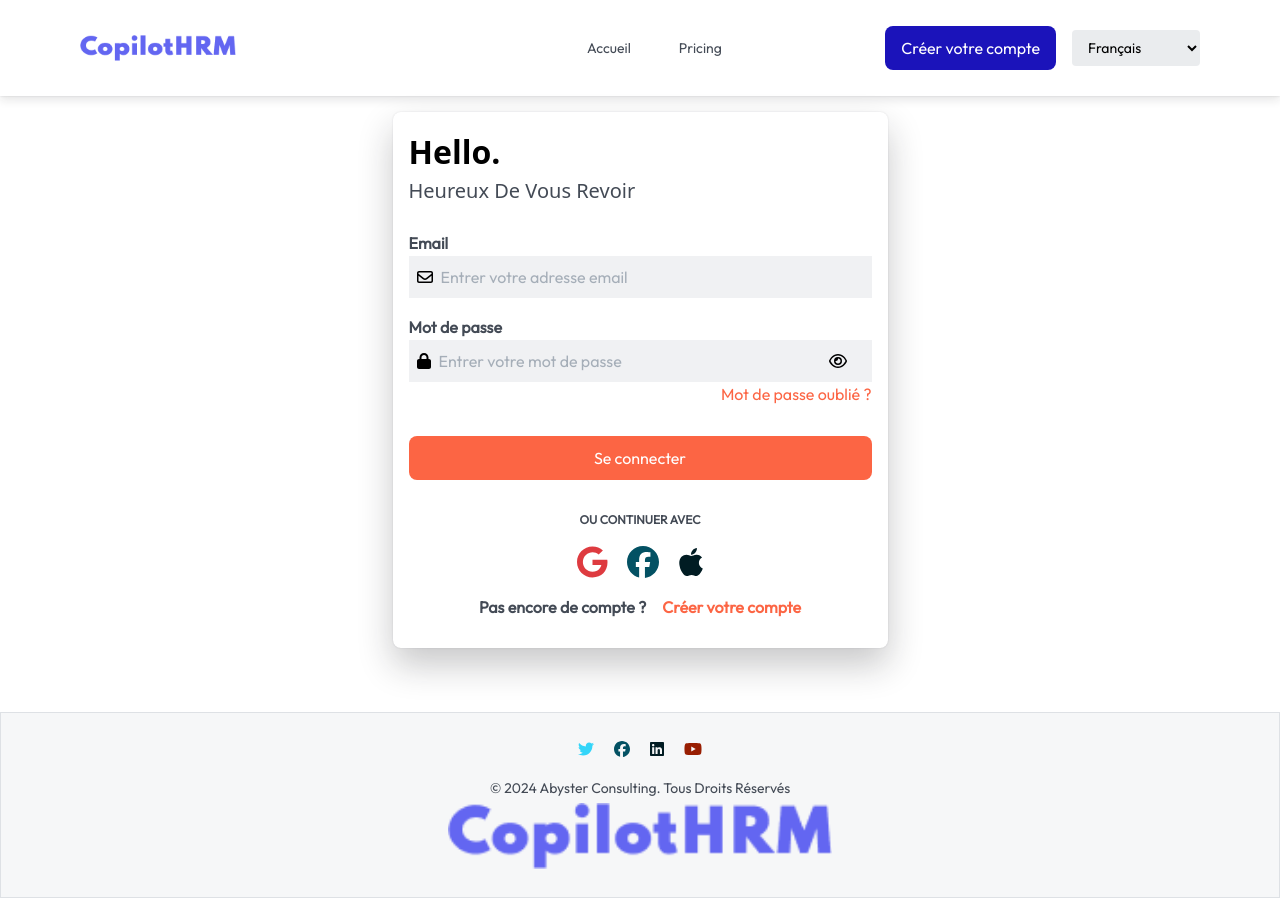
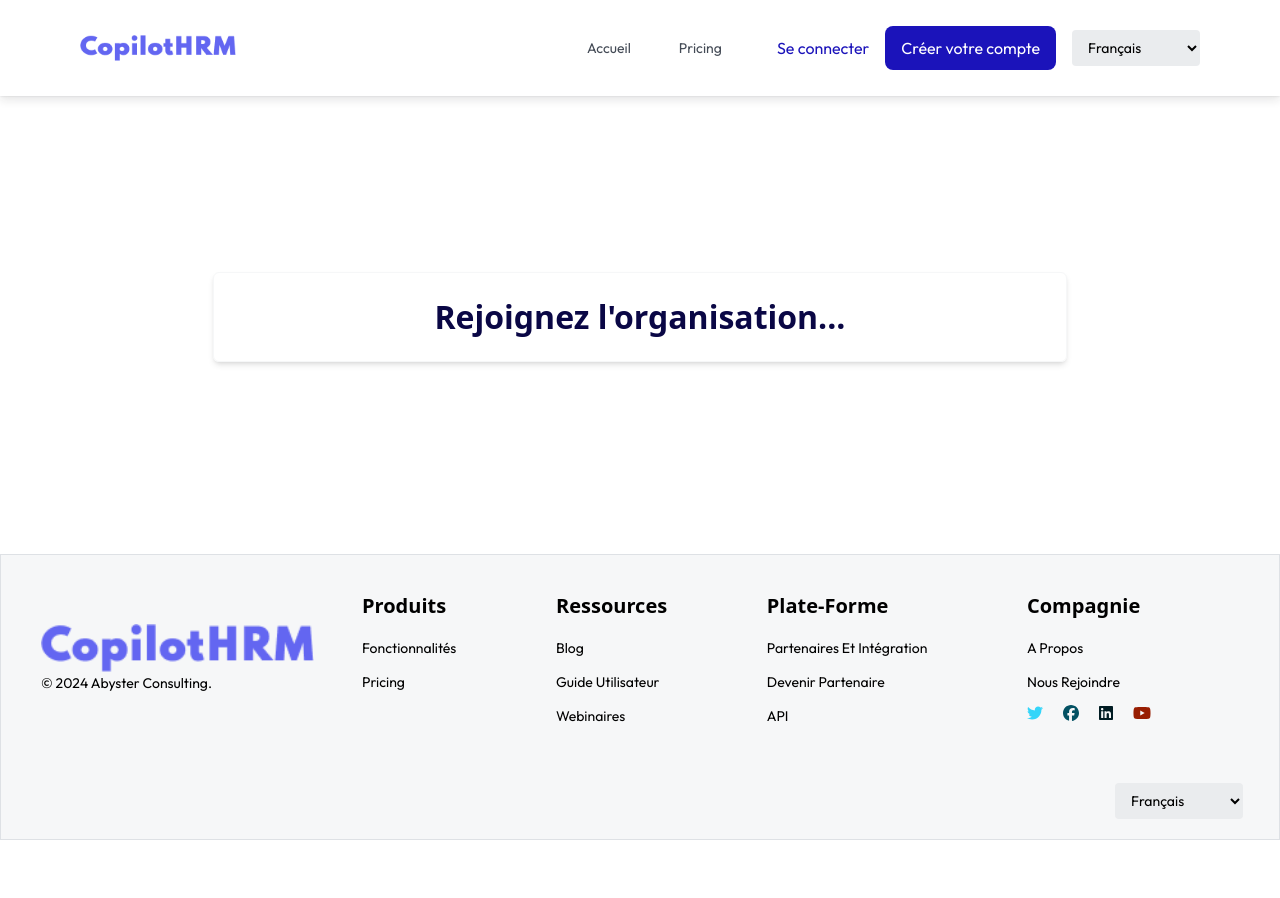
Before and after one commit to bissaye/copilothrm, a React (Vite) app: page /join in a window 1280 px wide. Before the commit this address led to /signin. After the commit the page ends 840 px from the top, so only its background shows below. Built offline with nearby package versions, Linux system fonts and the light colour scheme.

Commit message:
fix: mise à jour de la page join

```diff
--- a/src/services/translations/en.ts
+++ b/src/services/translations/en.ts
@@ -174,7 +174,10 @@ const en: Record<string, string> = {
     info_org: "Organization infos",
     confirm_info: "Confirm infos",
     no_invitations_for_this_org: "No invitation for this organization",
-    no_organisations: "You have no organizations."
+    no_organisations: "You have no organizations.",
+    you_have_invited_to_org_start: "You have been invited to join organization ",
+    you_have_invited_to_org_end: ". Create an account to be able access it.",
+    join_organization: "Joining organization..."
 }
 
 export default en;
--- a/src/services/translations/fr.ts
+++ b/src/services/translations/fr.ts
@@ -174,7 +174,10 @@ const fr: Record<string, string> = {
     info_org: "Infos Organisation",
     confirm_info: "Confirmation infos",
     no_invitations_for_this_org: "Aucune invitation pour cette organisation",
-    no_organisations: "Vous n'avez pas d'organisations."
+    no_organisations: "Vous n'avez pas d'organisations.",
+    you_have_invited_to_org_start: "Vous avez été invité à rejoindre l'organisation ",
+    you_have_invited_to_org_end: ". Créez un compte pour pouvoir y accéder.",
+    join_organization: "Rejoignez l'organisation..."
 }
 
 export default fr;
--- a/src/views/pages/invitations/join.tsx
+++ b/src/views/pages/invitations/join.tsx
@@ -1,13 +1,16 @@
 import { useNavigateById } from "../../../hooks";
 import { useApiServices } from "../../../services/api/ApiServiceContext";
 import { useStaffUseCase, useUserUseCase } from "../../../services/api/usescases";
-import { useEffect } from "react";
+import { Fragment, useEffect } from "react";
 import { useSpinnerStore } from "../../../services/store";
 import { useLocation } from "react-router-dom";
 import { pageIds } from "../../../utils/constantes";
 import { UserData } from "../../../services/api/DTO/response";
 import { JoinOrganisation } from "../../../services/api/DTO/request";
 import { toastify } from "../../../utils/toasts";
+import { useIntl } from "react-intl";
+import { FooterLandingPage } from "../../components/common";
+import "./style.css"
 
 export const RejoindreOrganizationPage: React.FC = () => {
     //hooks
@@ -15,11 +18,11 @@ export const RejoindreOrganizationPage: React.FC = () => {
     const { userServices, staffService } = useApiServices()
     const { checkUserExists } = useUserUseCase(userServices)
     const { joinOrganisation } = useStaffUseCase(staffService)
-    const {showSpinner, hideSpinner} = useSpinnerStore()
+    const { formatMessage } = useIntl();
+    const { showSpinner, hideSpinner } = useSpinnerStore()
 
     const location = useLocation()
     const queryParams = new URLSearchParams(location.search);
-    console.log(queryParams.entries)
     const username = queryParams.get('username');
     const orgId = queryParams.get('orgId');
 
@@ -32,7 +35,7 @@ export const RejoindreOrganizationPage: React.FC = () => {
         }
         async function redirectUser() {
             if(!username || !orgId || username == '' || orgId == ''){
-                navigateById(pageIds.SignInPage)
+                // navigateById(pageIds.SignInPage)
             }
             else{
                 try{
@@ -74,20 +77,27 @@ export const RejoindreOrganizationPage: React.FC = () => {
                 }
                 catch(error: any){
                     hideSpinner()
-                    const invitation = {
-                        username: username,
-                        orgId: orgId
+                    const data = {
+                        invitation: {
+                            username: username,
+                            orgId: orgId
+                        }
                     }
-                    localStorage.setItem('invitation', JSON.stringify(invitation))
-                    navigateById(pageIds.SignUpFromInvitationPage)
-                    toastify('error', error.message)
+                    navigateById(pageIds.SignUpFromInvitationPage, data)
+                    console.log(error.message)
                 }
             }
         }
 
         redirectUser()
     }, [])
-    return <div>
-        Rejoignez l'organisation
-    </div>
+    return <Fragment>
+        <div className="container w-full flex flex-col justify-center items-center">
+            <div className="w-2/3 px-10 py-5 rounded-md shadow-md text-center border border-gray-100">
+                <p className="font-heading font-bold text-t8 text-secondary-900">{formatMessage({id:"join_organization"})}</p>
+            </div>
+        </div>
+
+        <FooterLandingPage />
+    </Fragment>
 }
--- a/src/views/pages/invitations/style.css
+++ b/src/views/pages/invitations/style.css
@@ -1,10 +1,3 @@
-/* div > .rdt_Pagination {
-    width: 1000px;
-    display: flex;
-    justify-content: flex-end;
-    padding-right: 10px;
-  }
-
-.rdt_Pagination {
-margin: 0;
-} */
+.container {
+  height: calc(100vh - (54px + 304px)) !important;
+}
```
